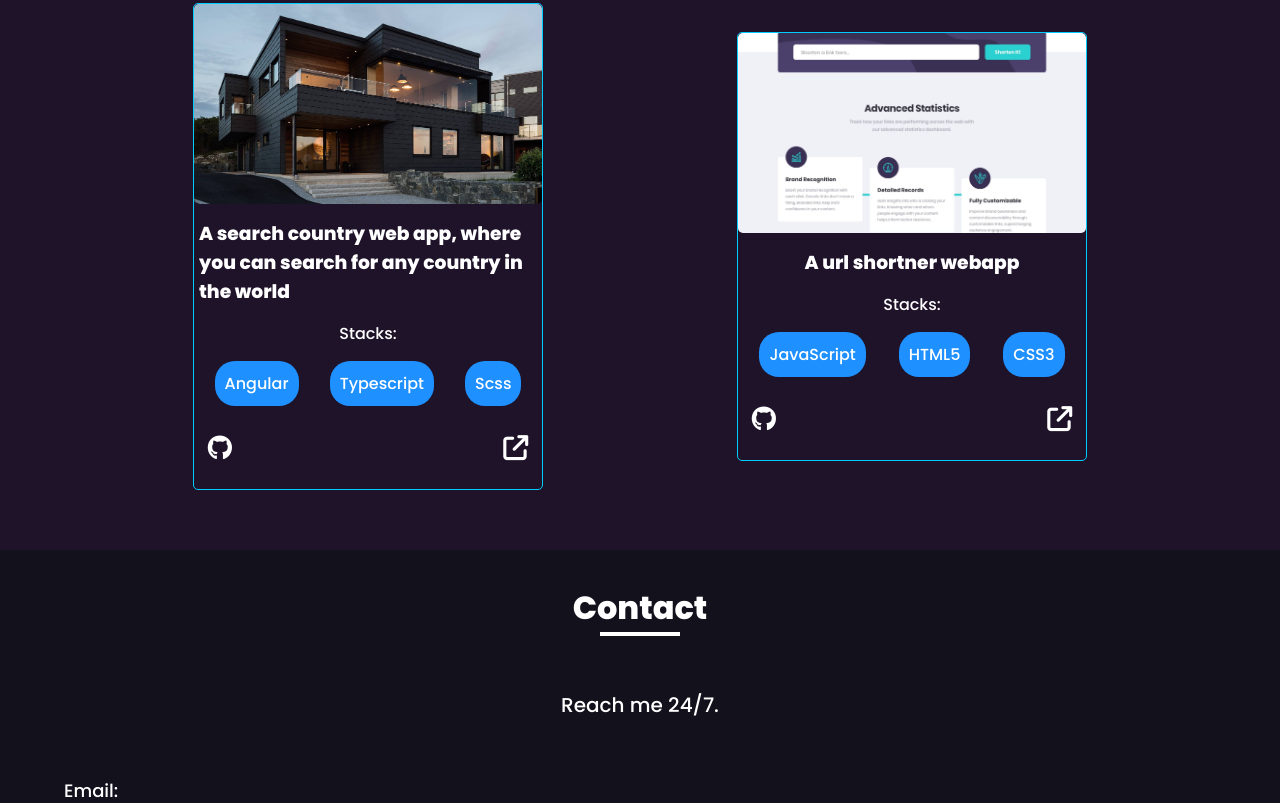
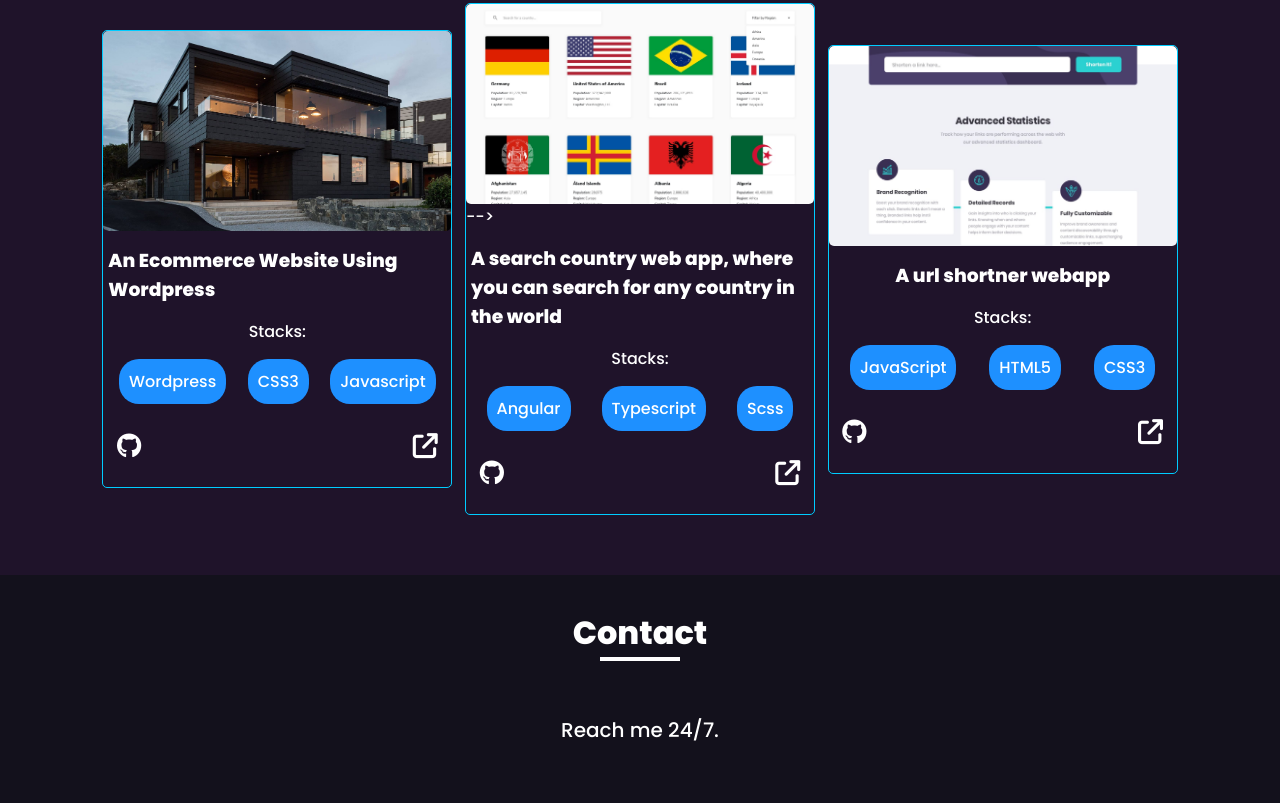
Before and after one commit to Top-secret-developer/My-porfolio, a plain HTML site: page index.html in a window 1280 px wide. Shown: the part 1928-2731 px from the top of the page. Drawn offline with nearby package versions, Linux system fonts and the light colour scheme.

Commit message:
Update index.html

```diff
--- a/index.html
+++ b/index.html
@@ -189,8 +189,8 @@
             </div>
 
 
-           <!-- <div class="title">
-                <h3>A real estate web app design</h3>
+           <div class="title">
+                <h3>An Ecommerce Website Using Wordpress</h3>
             </div>
 
 
@@ -199,7 +199,7 @@
         </div>
 
             <div class="tags">
-                <div class="skill">HTML5</div>
+                <div class="skill">Wordpress</div>
                 <div class="skill">CSS3</div>
                  <div class="skill">Javascript</div>
 
@@ -207,7 +207,7 @@
 
             <div class="links">
                 <a href="https://github.com/Top-secret-developer" target="_blank"><i class="fa-brands fa-github"></i></a>
-                <a href="https://real-estate-code-production.up.railway.app/" target="_blank"><i class="fa-solid fa-arrow-up-right-from-square"></i></a>
+                <a href="https://niyacollection.shop" target="_blank"><i class="fa-solid fa-arrow-up-right-from-square"></i></a>
             </div>
 
         </div>
```
